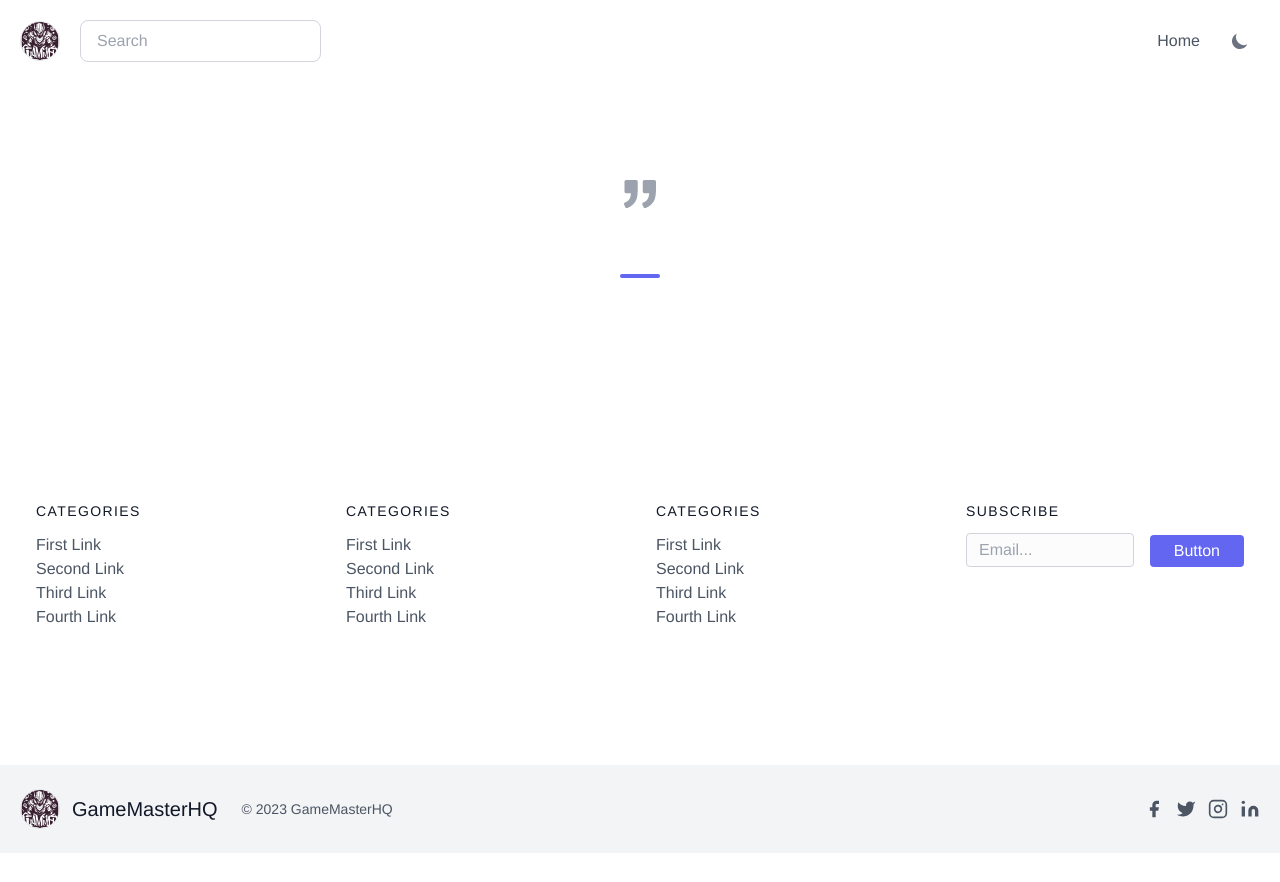
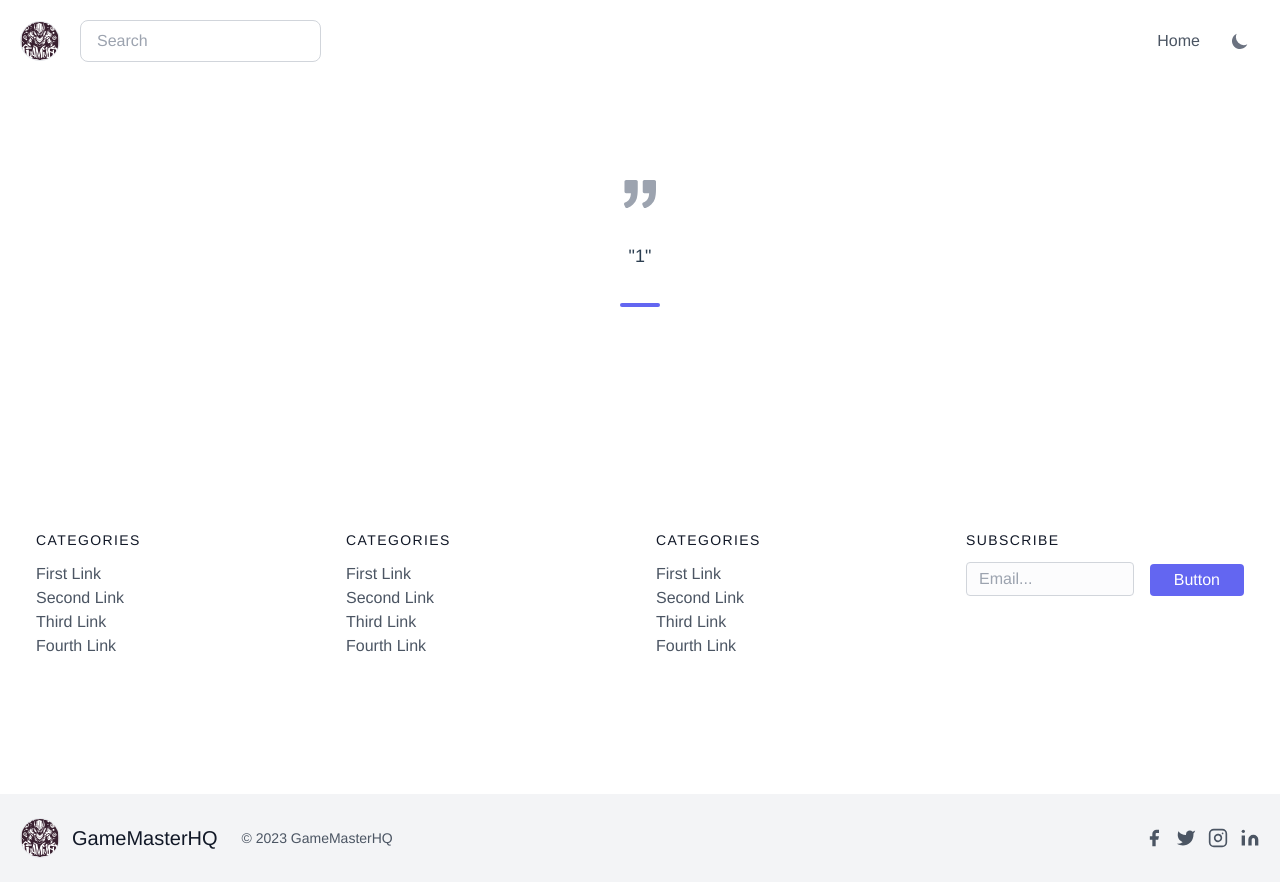
Before and after one commit to TanvirTurja/GameMasterHQ, a Vue app: page /game/1 in a window 1280 px wide. Before the commit the page ends 853 px from the top, so only its background shows below. Built offline with nearby package versions, Linux system fonts and the light colour scheme.

Commit message:
new test

```diff
--- a/src/components/Nav.vue
+++ b/src/components/Nav.vue
@@ -126,7 +126,7 @@ import axios from "axios";
         }
       })
       // console.log(response)
-      this.summary = response.data.results[0].slug
+      this.summary = response.data.results[0]
 
       this.$router.push({ name: 'SpecificGameInfo', params: { id: this.summary } });
 
--- a/src/views/SpecificGameInfo.vue
+++ b/src/views/SpecificGameInfo.vue
@@ -5,7 +5,7 @@
       <svg xmlns="http://www.w3.org/2000/svg" fill="currentColor" class="inline-block w-8 h-8 text-gray-400 mb-8" viewBox="0 0 975.036 975.036">
         <path d="M925.036 57.197h-304c-27.6 0-50 22.4-50 50v304c0 27.601 22.4 50 50 50h145.5c-1.9 79.601-20.4 143.3-55.4 191.2-27.6 37.8-69.399 69.1-125.3 93.8-25.7 11.3-36.8 41.7-24.8 67.101l36 76c11.6 24.399 40.3 35.1 65.1 24.399 66.2-28.6 122.101-64.8 167.7-108.8 55.601-53.7 93.7-114.3 114.3-181.9 20.601-67.6 30.9-159.8 30.9-276.8v-239c0-27.599-22.401-50-50-50zM106.036 913.497c65.4-28.5 121-64.699 166.9-108.6 56.1-53.7 94.4-114.1 115-181.2 20.6-67.1 30.899-159.6 30.899-277.5v-239c0-27.6-22.399-50-50-50h-304c-27.6 0-50 22.4-50 50v304c0 27.601 22.4 50 50 50h145.5c-1.9 79.601-20.4 143.3-55.4 191.2-27.6 37.8-69.4 69.1-125.3 93.8-25.7 11.3-36.8 41.7-24.8 67.101l35.9 75.8c11.601 24.399 40.501 35.2 65.301 24.399z"></path>
       </svg>
-      <p class="leading-relaxed text-lg">{{this.summary}}</p>
+      <p class="leading-relaxed text-lg">{{this.formattedSummary}}</p>
       <span class="inline-block h-1 w-10 rounded bg-indigo-500 mt-8 mb-6"></span>
 
     </div>
@@ -21,11 +21,11 @@
       default: () => ({}), // Set a default value if needed
     },
   },
-        data(){
-            return{
-                summary : this.id.summary
-            }
-        },
+         computed: {
+    formattedSummary() {
+      return JSON.stringify(this.id, null, 2);
+    },
+  },
         created(){
             console.log(this.id)
         },
```
